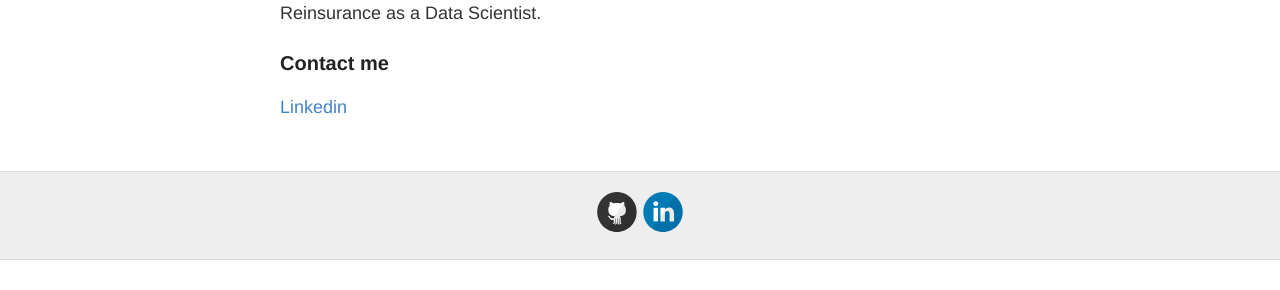
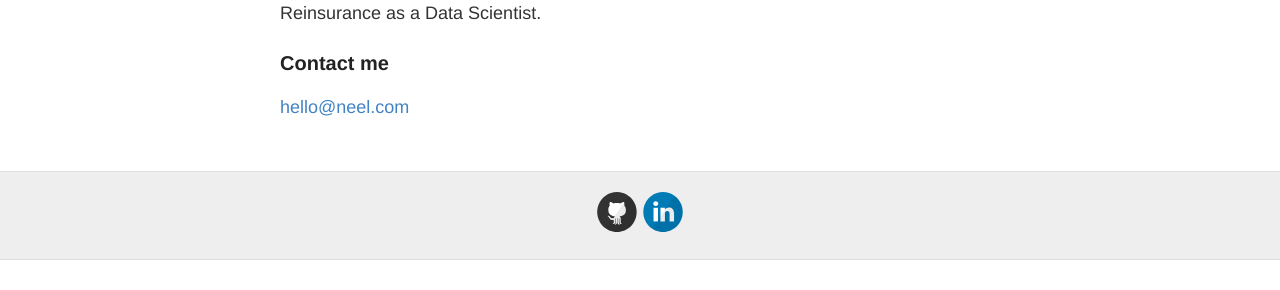
Before and after one commit to neelriyer/neelriyer.github.io, a Jekyll site: the page built from about.md, in a window 1280 px wide. Shown: the part 305-595 px from the top of the page. Built offline with Jekyll 4.4.1, drawn with Linux system fonts in a browser that asks for light colours.

Commit message:
added real email address

```diff
--- a/about.md
+++ b/about.md
@@ -10,4 +10,4 @@ Data Science Student at University of New South Wales. Currently interning at Sw
 
 ### Contact me
 
-[Linkedin](https://www.linkedin.com/in/neel-iyer/)
+[hello@neel.com](mailto:neel.r.iyer@gmail.com)
```
